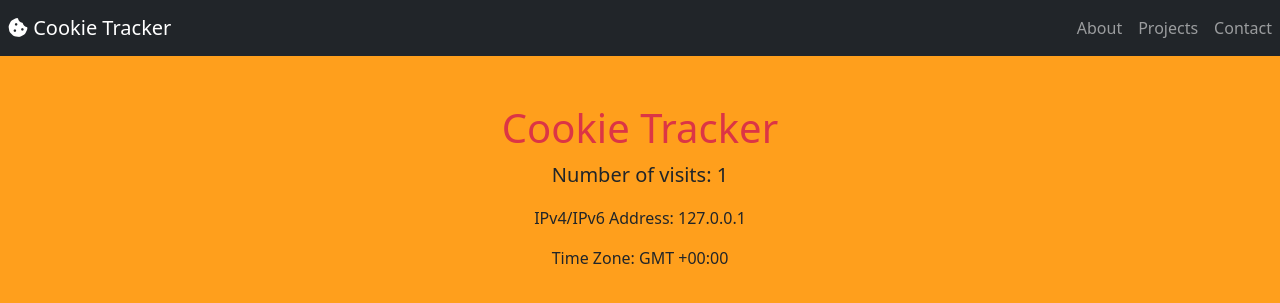
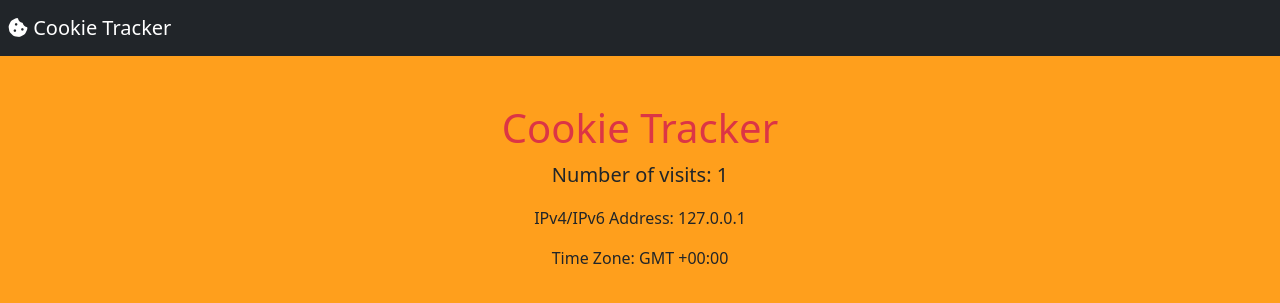
Before and after one commit to sajjadsalman/Electic---Ecommerce-Store-for-PC-build-and-buy, a Django app: page /part1/cookie in a window 1280 px wide. Shown: the top 303 px of the page. Run offline with Django 4.2, Linux system fonts and the light colour scheme; some libraries are stand-ins or nearby versions.

Commit message:
Update cookie.html

```diff
--- a/part1/templates/part1/cookie.html
+++ b/part1/templates/part1/cookie.html
@@ -11,24 +11,7 @@
 </head>
 <body style="background: #ff9f1c;">
 <nav class="navbar navbar-expand-lg navbar-dark bg-dark">
-    <a class="navbar-brand" href="#"><i class="fa-solid fa-cookie-bite"></i> Cookie Tracker</a>
-    <button class="navbar-toggler" type="button" data-toggle="collapse" data-target="#navbarNav"
-            aria-controls="navbarNav" aria-expanded="false" aria-label="Toggle navigation">
-        <span class="navbar-toggler-icon"></span>
-    </button>
-    <div class="collapse navbar-collapse" id="navbarNav">
-        <ul class="navbar-nav ms-auto">
-            <li class="nav-item">
-                <a class="nav-link" href="#about">About</a>
-            </li>
-            <li class="nav-item">
-                <a class="nav-link" href="#projects">Projects</a>
-            </li>
-            <li class="nav-item">
-                <a class="nav-link" href="#contact">Contact</a>
-            </li>
-        </ul>
-    </div>
+    <a class="navbar-brand" href=""><i class="fa-solid fa-cookie-bite"></i> Cookie Tracker</a>
 </nav>
 <div class="container mt-5">
     <div class="text-center">
```
